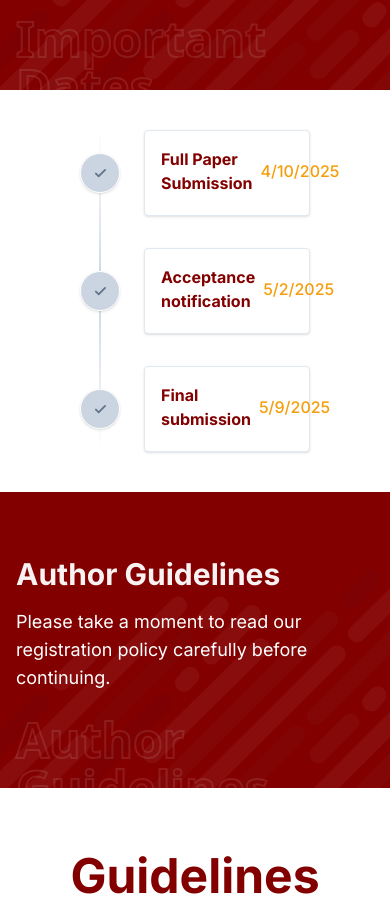
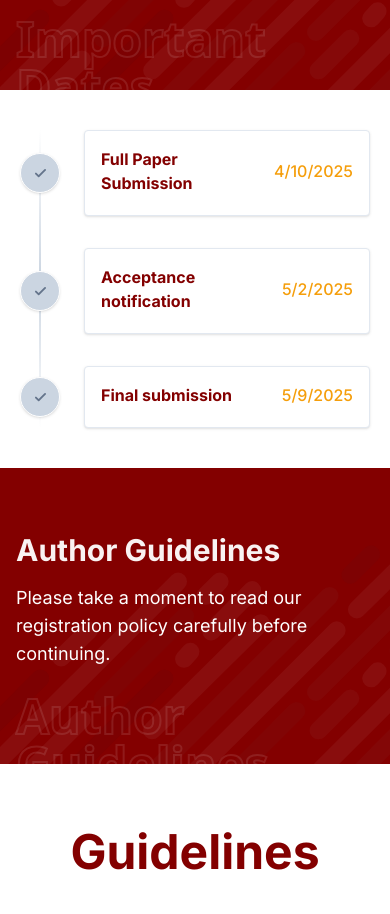
Before and after one commit to kmrsanthosh/TCEResearchConclave, a Next.js app: page / in a window 390 px wide. Shown: the part 3220-4134 px from the top of the page. Built offline with nearby package versions, Linux system fonts and the light colour scheme.

Commit message:
Refactor ImportantDates component to adjust margin in AnimatedTimeline

```diff
--- a/components/Home/ImportantDates.tsx
+++ b/components/Home/ImportantDates.tsx
@@ -13,7 +13,7 @@ const ImportantDates = () => {
         sectionButtonText={"Submit Now"}
         sectionButtonHref={""}
       />
-      <div className="mx-20 my-10">
+      <div className="mx-5 md:mx-20 my-10">
         <AnimatedTimeline timelineData={timelineData} />
       </div>
     </>
```
